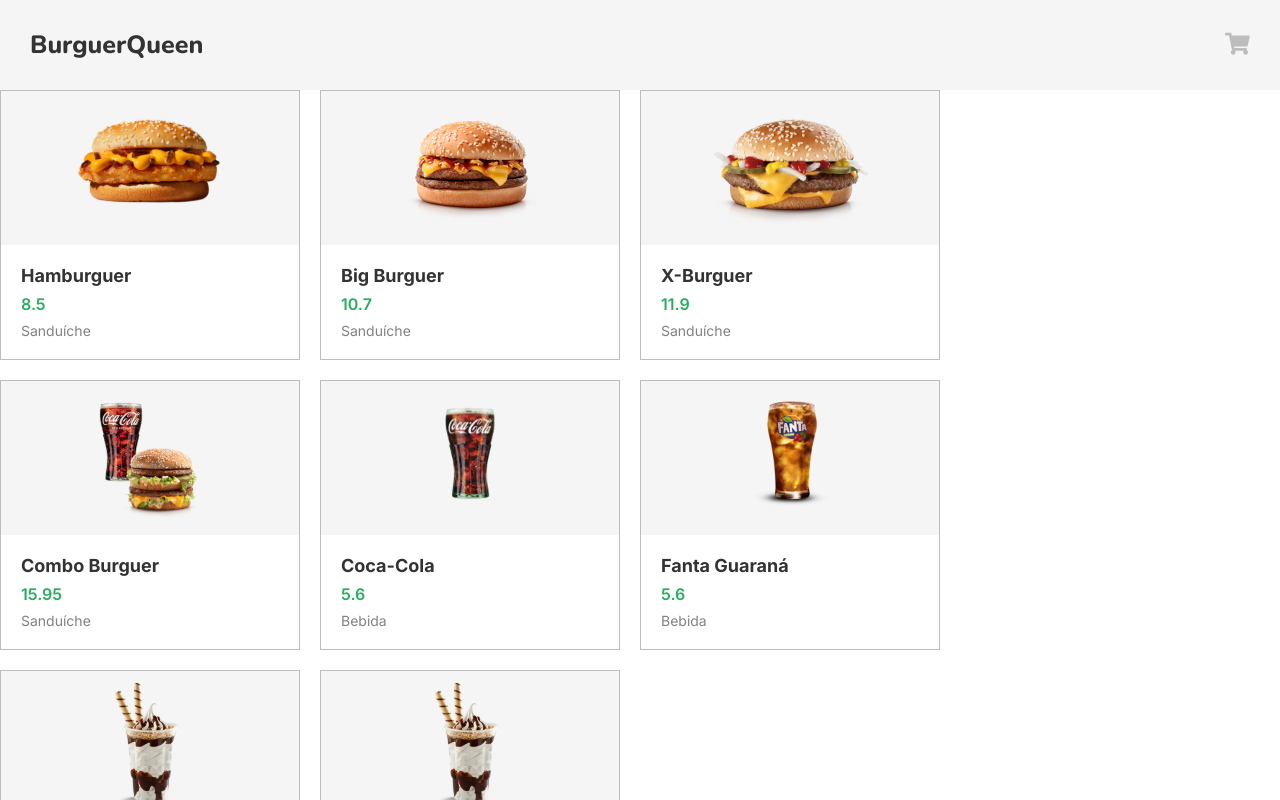
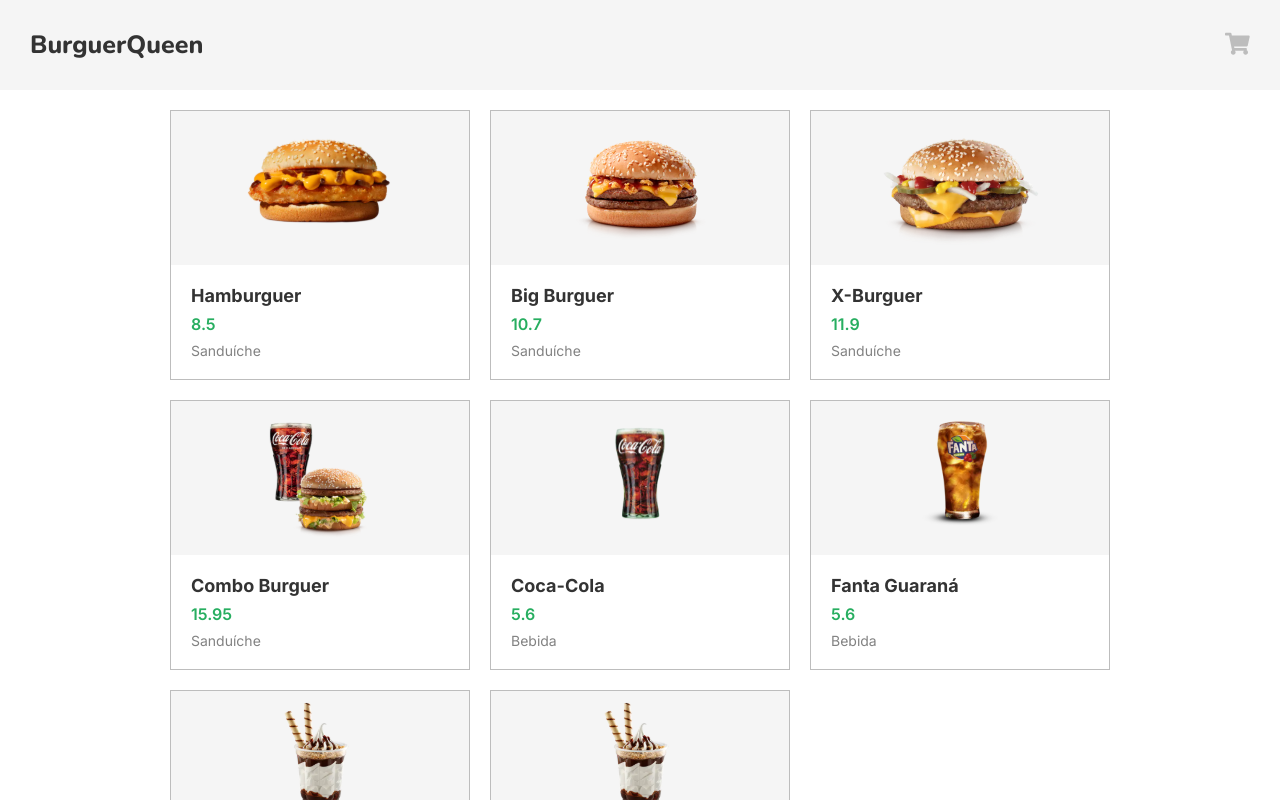
Before and after one commit to Danielle-Luz/ecommerce-react-instituto-nu, a React (Create React App) app: page / in a window 1280 px wide. Shown: the top 800 px of the page. Built offline with nearby package versions, Linux system fonts and the light colour scheme.

Commit message:
feat: adiciona catalogue wrapper

```diff
--- a/src/pages/home/Catalogue/styles.ts
+++ b/src/pages/home/Catalogue/styles.ts
@@ -5,4 +5,5 @@
   gap: 20px;
   grid-template-columns: repeat(3, minmax(100px, 300px));
   list-style-type: none;
+  padding: 20px;
 `
--- a/src/pages/home/index.tsx
+++ b/src/pages/home/index.tsx
@@ -1,11 +1,14 @@
 import { Header } from "../../components/header";
 import { Catalogue } from "./Catalogue";
+import { CatalogueWrapperStyled } from "./styles";
 
-export function Home () {
+export function Home() {
   return (
     <>
       <Header />
-      <Catalogue />
+      <CatalogueWrapperStyled>
+        <Catalogue />
+      </CatalogueWrapperStyled>
     </>
   );
 }
--- /dev/null
+++ b/src/pages/home/styles.ts
@@ -0,0 +1,8 @@
+import styled from "styled-components";
+
+export const CatalogueWrapperStyled = styled.main`
+  align-items: center;
+  display: flex;
+  justify-content: center;
+  width: 100%;
+`
```
